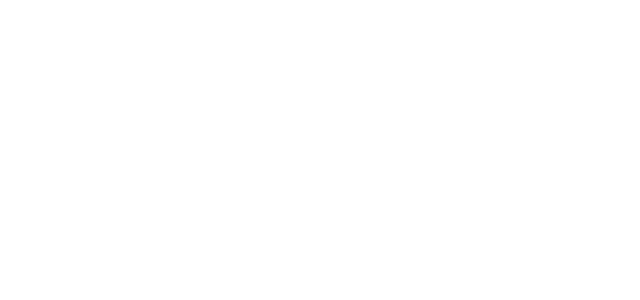
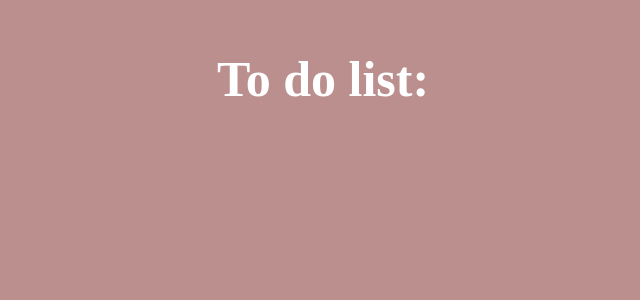
Before and after one commit to albinapetrus/ToDoList, a React (Create React App) app in the folder my-app/: page / in a window 1280 px wide. Shown: the top 300 px of the page, without its empty margins (317-957 px from the left). Built offline with nearby package versions, Linux system fonts and the light colour scheme.

Commit message:
new styles

```diff
--- a/my-app/src/App.css
+++ b/my-app/src/App.css
@@ -0,0 +1,11 @@
+*{
+    background-color: rosybrown;
+}
+h1{
+    font-weight: 900;
+    font-size: 50px;
+    color: rgb(255, 255, 255);
+    margin-top: 50px;
+    text-align: center;
+
+}
--- a/my-app/src/App.js
+++ b/my-app/src/App.js
@@ -4,7 +4,7 @@
 function App() {
   return (
     <div className="App">
-
+    <h1>To do list:</h1>
     </div>
   );
 }
```
